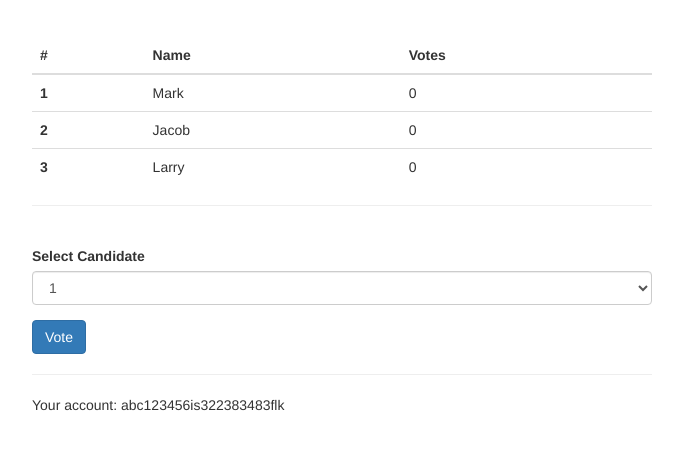
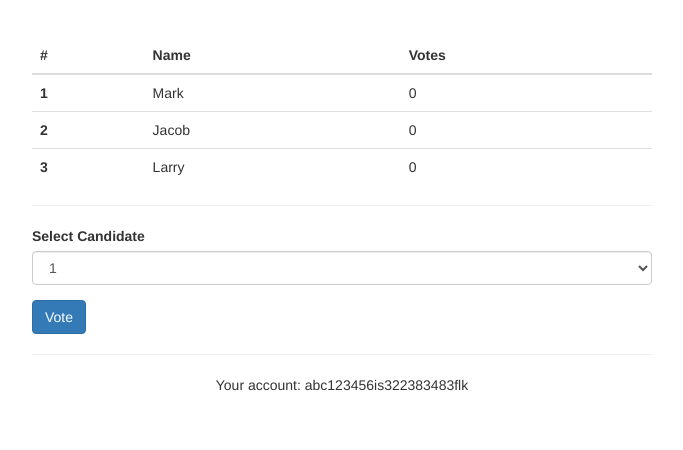
Before and after one commit to gwmccubbin/voting_dapp, a website: page src/index.html in a window 1280 px wide. Shown: the part 84-534 px from the top of the page, without its empty margins (298-981 px from the left). Drawn offline with nearby package versions, Linux system fonts and the light colour scheme.

Commit message:
Tweaks UI

```diff
--- a/src/index.html
+++ b/src/index.html
@@ -51,7 +51,6 @@
             </tbody>
           </table>
           <hr/>
-          <br/>
           <form>
             <div class="form-group">
               <label for="candidateSelect">Select Candidate</label>
@@ -63,7 +62,7 @@
             <button type="submit" class="btn btn-primary">Vote</button>
           </form>
           <hr/>
-          <p>Your account: <span id="accountAddress">abc123456is322383483flk</span></p>
+          <p class="text-center">Your account: <span id="accountAddress">abc123456is322383483flk</span></p>
         </div>
       </div>
     </div>
```
